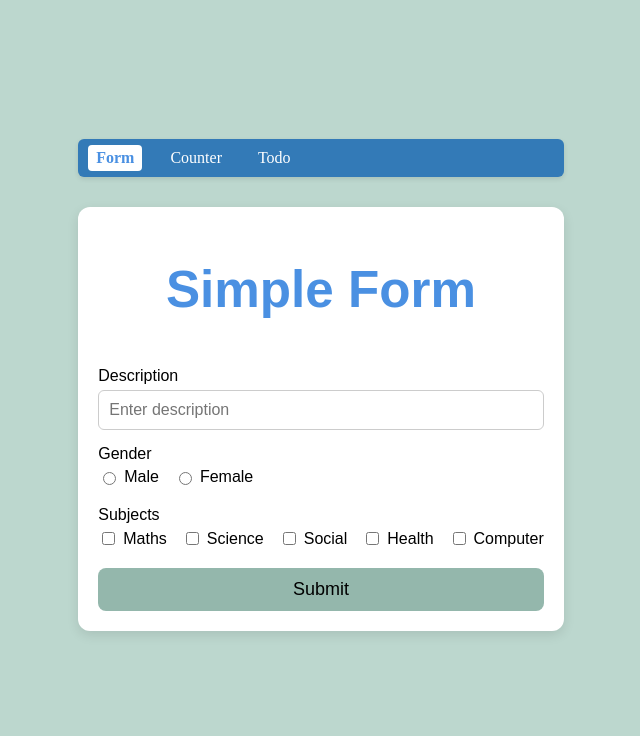
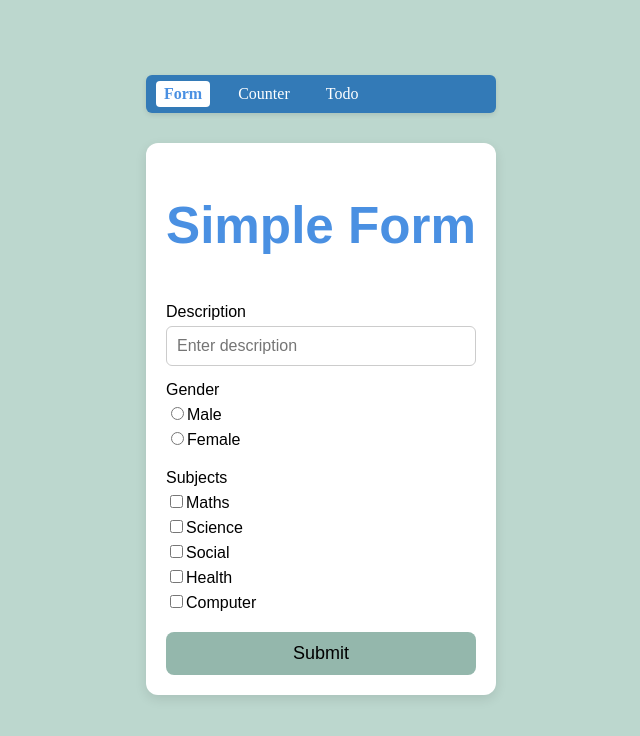
Before and after one commit to Kanchan012/form-react, a React (Vite) app in the folder form/: page / in a window 1280 px wide. Shown: the top 736 px of the page, without its empty margins (319-959 px from the left). Built offline with nearby package versions, Linux system fonts and the light colour scheme.

Commit message:
Forminput added and other separate component deleted and change in formpage

```diff
--- a/form/src/components/CheckboxGroup.tsx
+++ /dev/null
@@ -1,39 +0,0 @@
-import React from "react";
-
-type CheckboxGroupProps = {
-  label: string;
-  options: string[];
-  values: string[];
-  onChange: (value: string[]) => void;
-};
-const CheckboxGroup: React.FC<CheckboxGroupProps> = ({
-  label,options, values, onChange,
-}) => {
-   const toggleValue = (value: string) => {
-    onChange(
-      values.includes(value)
-        ? values.filter((v) => v !== value)
-        : [...values, value]
-    );
-  };
-
-  return (
-    <div className="form-group">
-      <label>{label}</label>
-      <div className="options">
-        {options.map((option) => (
-          <label key={option}>
-            <input
-              type="checkbox"
-              checked={values.includes(option)}
-              onChange={() => toggleValue(option)}
-            />
-            {option}
-          </label>
-        ))}
-      </div>
-    </div>
-  );
-};
-
-export default CheckboxGroup;
--- /dev/null
+++ b/form/src/components/FormInput.tsx
@@ -0,0 +1,94 @@
+import React from "react";
+
+type BaseProps<T> = {
+  label: string;
+  name: string;
+  onChange: (value: T) => void;
+};
+
+type TextInputProps = BaseProps<string> & {
+  type: "text";
+  value: string;
+  placeholder?: string;
+};
+
+type RadioInputProps = BaseProps<string> & {
+  type: "radio";
+  value: string;
+  options: string[];
+};
+
+type CheckboxInputProps = BaseProps<string[]> & {
+  type: "checkbox";
+  values: string[];
+  options: string[];
+};
+
+type FormInputProps =
+  | TextInputProps
+  | RadioInputProps
+  | CheckboxInputProps;
+
+const FormInput: React.FC<FormInputProps> = (props) => {
+  if (props.type === "radio") {
+    const { label, name, value, options, onChange } = props;
+    return (
+      <div className="form-group">
+        <label>{label}</label>
+        {options.map((opt) => (
+          <label key={opt}>
+            <input
+              type="radio"
+              name={name}
+              value={opt}
+              checked={value === opt}
+              onChange={(e) => onChange(e.target.value)}
+            />
+            {opt}
+          </label>
+        ))}
+      </div>
+    );
+  }
+
+  if (props.type === "checkbox") {
+    const { label, values, options, onChange } = props;
+    return (
+      <div className="form-group">
+        <label>{label}</label>
+        {options.map((opt) => (
+          <label key={opt}>
+            <input
+              type="checkbox"
+              checked={values.includes(opt)}
+              onChange={() =>
+                onChange(
+                  values.includes(opt)
+                    ? values.filter((v) => v !== opt)
+                    : [...values, opt]
+                )
+              }
+            />
+            {opt}
+          </label>
+        ))}
+      </div>
+    );
+  }
+
+  // text input
+  const { label, value, placeholder, onChange } = props;
+  return (
+    <div className="form-group">
+      <label>{label}</label>
+      <input
+        type="text"
+        placeholder={placeholder}
+        value={value}
+        onChange={(e) => onChange(e.target.value)}
+      />
+    </div>
+  );
+};
+
+export default FormInput;
--- a/form/src/components/InputField.tsx
+++ /dev/null
@@ -1,31 +0,0 @@
-import React from "react";
-
-type InputFieldProps = {
-  label: string;
-  type?: string;
-  placeholder?: string;
-  value: string;
-  onChange: (e: React.ChangeEvent<HTMLInputElement>) => void;
-};
-
-const InputField: React.FC<InputFieldProps> = ({
-  label,
-  type = "text",
-  placeholder = "",
-  value,
-  onChange,
-}) => {
-  return (
-    <div className="form-group">
-      <label>{label}</label>
-      <input
-        type={type}
-        placeholder={placeholder}
-        value={value}
-        onChange={onChange}
-      />
-    </div>
-  );
-};
-
-export default InputField;
--- a/form/src/components/RadioGroup.tsx
+++ /dev/null
@@ -1,39 +0,0 @@
-import React from "react";
-
-type RadioGroupProps = {
-  label: string;
-  name: string;
-  options: string[];
-  selectedValue: string;
-  onChange: (value: string) => void;
-};
-
-const RadioGroup: React.FC<RadioGroupProps> = ({
-  label,
-  name,
-  options,
-  selectedValue,
-  onChange,
-}) => {
-  return (
-    <div className="form-group">
-      <label>{label}</label>
-      <div className="options">
-        {options.map((option) => (
-          <label key={option}>
-            <input
-              type="radio"
-              name={name}
-              value={option}
-              checked={selectedValue === option}
-              onChange={() => onChange(option)}
-            />
-            {option}
-          </label>
-        ))}
-      </div>
-    </div>
-  );
-};
-
-export default RadioGroup;
--- a/form/src/pages/FormPage.tsx
+++ b/form/src/pages/FormPage.tsx
@@ -1,9 +1,8 @@
 import { useState } from "react";
-import InputField from "../components/InputField";
-import RadioGroup from "../components/RadioGroup";
-import CheckboxGroup from "../components/CheckboxGroup";
+import FormInput from "../components/FormInput";
 import FormResult from "../components/FormResult";
-import "./FormPage.css"
+import "./FormPage.css";
+
 function FormPage() {
   const [description, setDescription] = useState("");
   const [gender, setGender] = useState("");
@@ -20,23 +19,28 @@ function FormPage() {
       <form className="form-card" onSubmit={handleSubmit}>
         <h1>Simple Form</h1>
 
-        <InputField
+        <FormInput
           label="Description"
+          type="text"
+          name="description"
           placeholder="Enter description"
           value={description}
-          onChange={(e) => setDescription(e.target.value)}
+          onChange={setDescription}
         />
 
-        <RadioGroup
+        <FormInput
           label="Gender"
+          type="radio"
           name="gender"
           options={["Male", "Female"]}
-          selectedValue={gender}
+          value={gender}
           onChange={setGender}
         />
 
-        <CheckboxGroup
+        <FormInput
           label="Subjects"
+          type="checkbox"
+          name="subjects"
           options={["Maths", "Science", "Social", "Health", "Computer"]}
           values={subjects}
           onChange={setSubjects}
```
Also changed, not shown: form/src/components/FormResult.tsx (line endings or trailing spaces).
